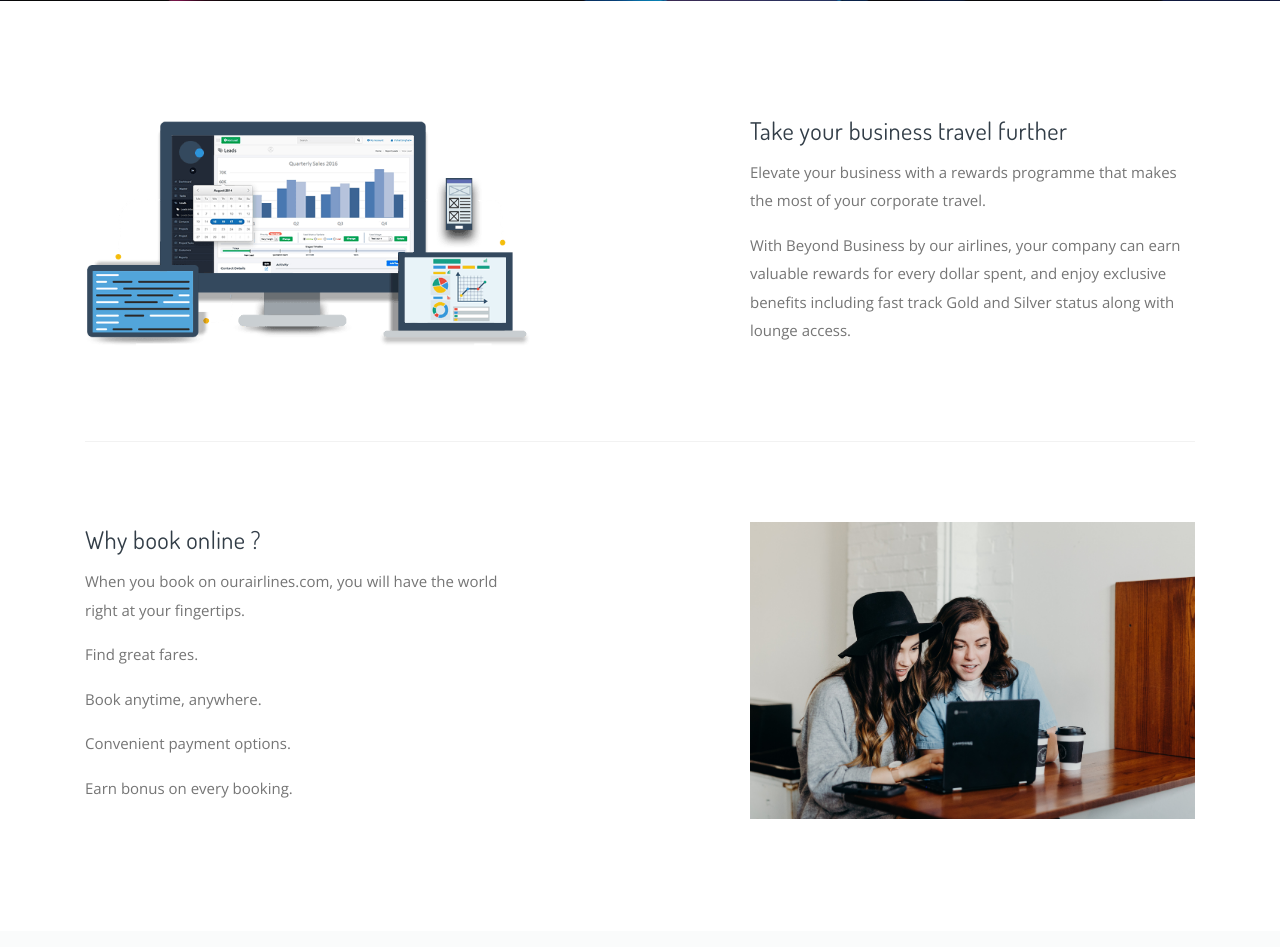
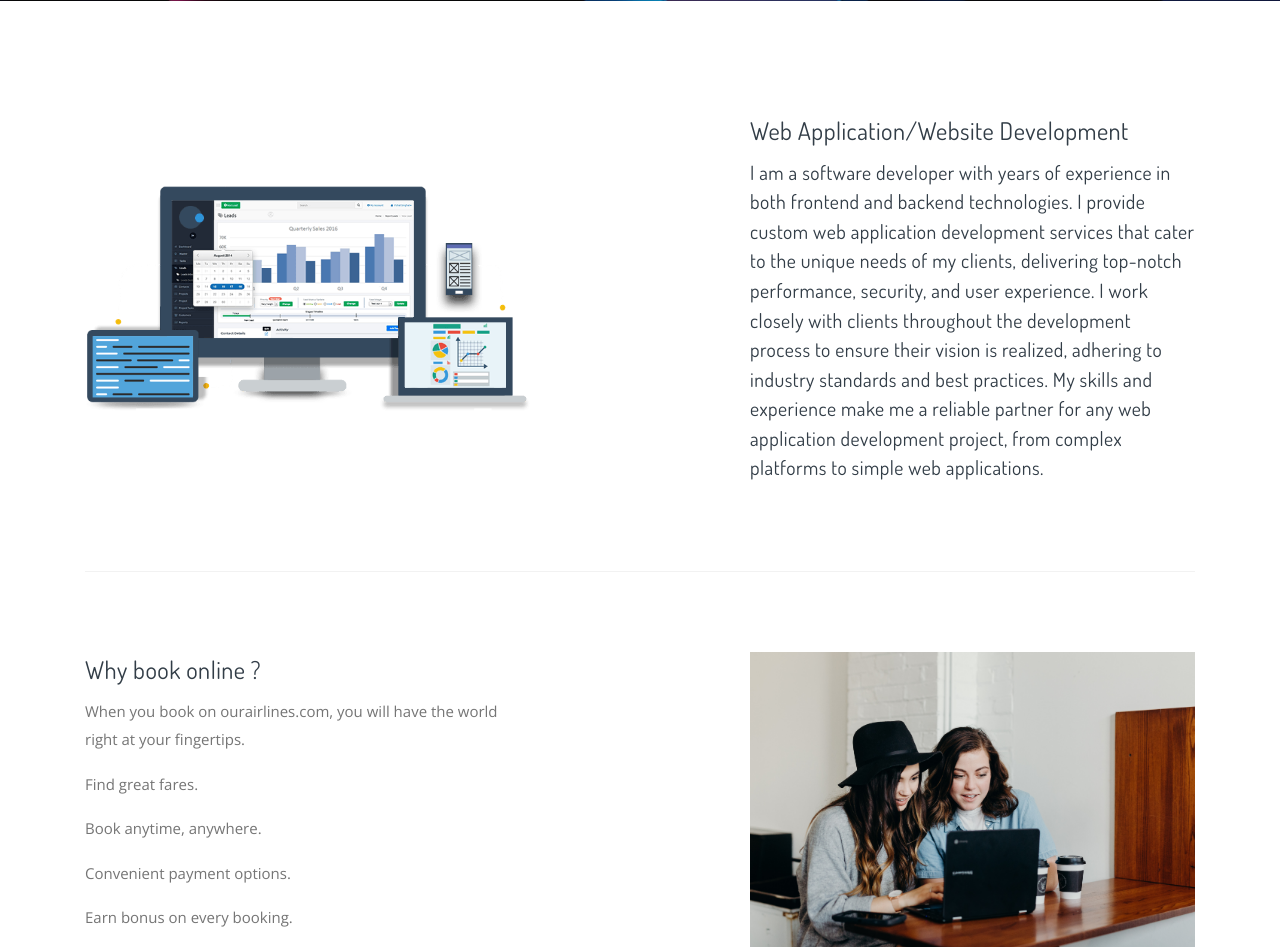
Before and after one commit to Sajan4072/Portfolio-fornow, a Django app: page / in a window 1280 px wide. Shown: the part 2344-3291 px from the top of the page. Run offline with Django 3.2, Linux system fonts and the light colour scheme; some libraries are stand-ins or nearby versions; some web fonts are replaced.

Commit message:
partial commit

```diff
--- a/bookmyflight/flights/templates/flights/landing.html
+++ b/bookmyflight/flights/templates/flights/landing.html
@@ -252,9 +252,8 @@
 
                 <div class="row gap-y align-items-center">
                     <div class="col-md-5 ml-auto">
-                        <h4>Take your business travel further</h4>
-                        <p>Elevate your business with a rewards programme that makes the most of your corporate travel.</p>
-                        <p>With Beyond Business by our airlines, your company can earn valuable rewards for every dollar spent, and enjoy exclusive benefits including fast track Gold and Silver status along with lounge access.</p>
+                        <h4>Web Application/Website Development</h4>
+                        <h5>I am a software developer with years of experience in both frontend and backend technologies. I provide custom web application development services that cater to the unique needs of my clients, delivering top-notch performance, security, and user experience. I work closely with clients throughout the development process to ensure their vision is realized, adhering to industry standards and best practices. My skills and experience make me a reliable partner for any web application development project, from complex  platforms to simple web applications.</h7>
 
                     </div>
 
```
